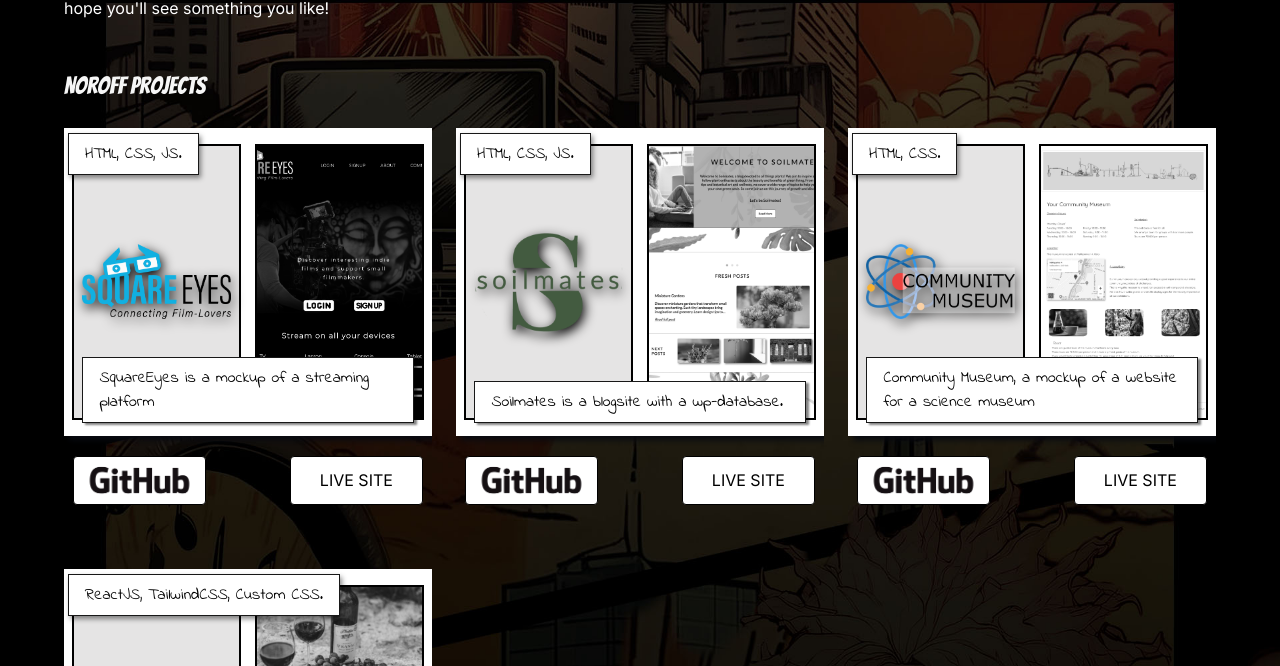
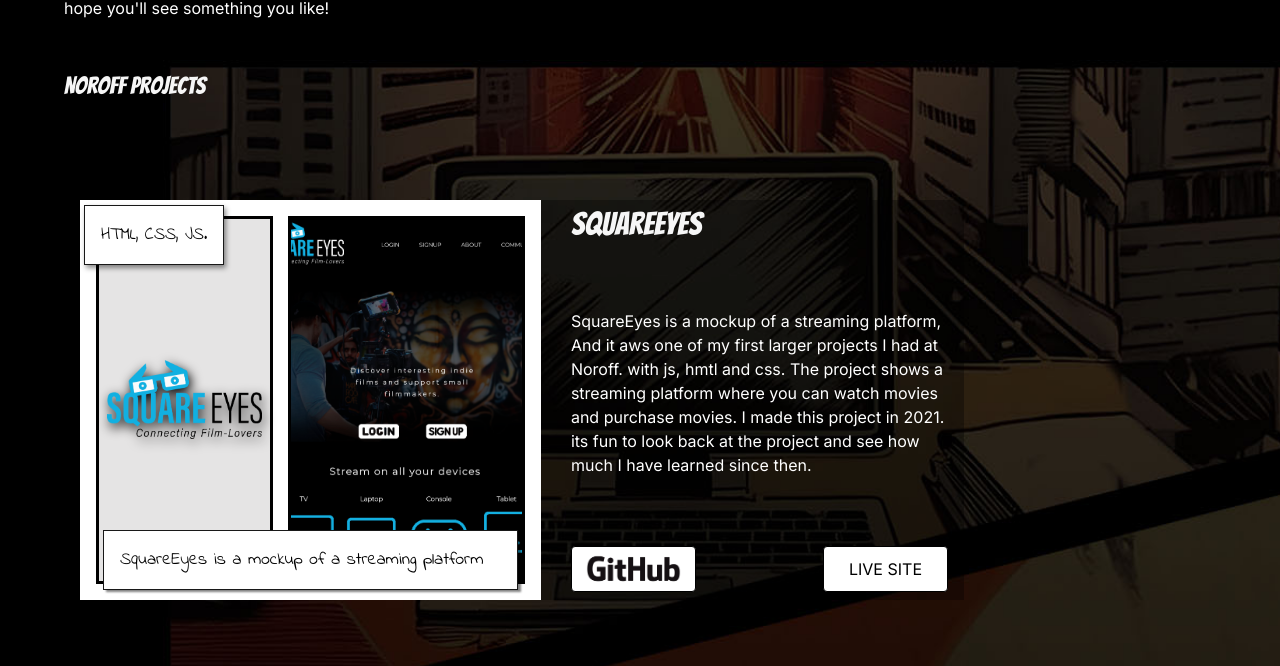
Before and after one commit to adakeita/reactportfolio, a React (Vite) app: page /projects in a window 1280 px wide. Shown: the part 249-915 px from the top of the page. Built offline with nearby package versions, Linux system fonts and the light colour scheme.

Commit message:
DESIGN PROJECTCARDS

```diff
--- a/src/Pages/Projects.jsx
+++ b/src/Pages/Projects.jsx
@@ -13,12 +13,13 @@
 			</div>
 			<section className="noroff-wrapper_project-page">
 				<h2 className="section-header_projectpage">Noroff Projects</h2>
-				<div className="tw-grid tw-grid-cols-1 sm:tw-grid-cols-2 lg:tw-grid-cols-3 tw-gap-6" role="list">
+				<div className="" role="list">
 					{projectData.map((project, index) => (
 						<ProjectCard
 							key={index}
 							title={project.title}
 							description={project.description}
+							longDescription={project.longDescription}
 							screenshotUrl={project.screenshotUrl}
 							imageUrl={project.imageUrl}
 							githubUrl={project.githubUrl}
--- a/src/components/ProjectCard/ProjectCard.css
+++ b/src/components/ProjectCard/ProjectCard.css
@@ -1,15 +1,28 @@
 .project-card-container {
+	width: 100%;
+	max-width: 900px;
+	height: 400px;
+	gap: 30px;
+	margin: 6rem 0;
+	padding: 0 1rem;
+	display: flex;
+	flex-direction: row;
+	align-items: center;
+	justify-content: space-between;
+	background: rgba(0, 0, 0, 0.333);
+}
+
+.card_project-card {
 	position: relative;
-	height: 385px;
-	max-width: 380px;
-	margin: 1rem auto;
+	height: 100%;
+	width: 55%;
+	gap: 10px;
 	overflow: hidden;
 	display: flex;
 	flex-direction: column;
-	justify-content: space-between;
 }
 
-.project-card-container p {
+.card_project-card p {
 	font-family: "Indie Flower", cursive;
 }
 
@@ -17,7 +30,7 @@
 
 .styling-wrapper_project-card {
 	width: 100%;
-	height: 80%;
+	height: 100%;
 	display: flex;
 	flex-direction: column;
 	justify-content: space-between;
@@ -27,7 +40,8 @@
 .img-section_project-card {
 	width: 100%;
 	height: 100%;
-	padding: 1rem 0.5rem;
+	padding: 1rem;
+	gap: 15px;
 	display: flex;
 	justify-content: space-between;
 	background: #ffffff;
@@ -35,13 +49,19 @@
 }
 
 .img-wrapper_project-card {
-	width: 48%;
-	height: 100%;
-	border: 2px solid #000000;
+	border: 3px solid #000000;
 	display: flex;
 	align-items: center;
 	justify-content: center;
 	background: #e5e4e4;
+}
+
+.logo-wrapper_project-card {
+	width: 45%;
+}
+
+.scr-wrapper_project-card {
+	width: 60%;
 }
 
 .img-wrapper_project-card img {
@@ -57,7 +77,6 @@
 
 .scr_project-card {
 	object-fit: cover;
-	filter: grayscale(1);
 }
 
 /*-----INFO-BOXES _IMAGE-----*/
@@ -91,13 +110,14 @@
 	border: 1px solid #181818;
 	color: black;
 	box-shadow: 2px 3px 5px rgb(0 0 0 / 45%);
-	padding: 0.5rem 1rem;
+	padding: 1rem;
 	background: #ffffff;
+	font-size: 1.1rem;
 }
 
 .desc_project-card {
 	width: 90%;
-	margin-bottom: 0.8rem;
+	margin-bottom: 0.6rem;
 	box-shadow: 3px 2px 2px rgb(0 0 0 / 49%);
 }
 
@@ -105,11 +125,32 @@
 	margin: 0;
 }
 
+/*-----divider------ */
+
+.divider_project-card {
+	width: 45%;
+	height: 100%;
+	display: flex;
+	flex-direction: column;
+	justify-content: space-between;
+}
+
+/*---- TEXT-SECTION_PROJECT-CARD  ------*/
+
+.text-section_project-card {
+	width: 100%;
+	display: flex;
+	flex-direction: column;
+}
+
+.title_project-card {
+	font-size: 2rem;
+}
+
 /*-----LINKS-SECTION-----*/
 
 .link-wrapper_project-card {
-	width: 95%;
-	margin: 0 auto;
+	margin: 0;
 }
 
 .links_project-card {
@@ -119,7 +160,7 @@
 }
 
 .project-link {
-	width: 38%;
+	width: 125px;
 	display: flex;
 	align-items: center;
 	justify-content: center;
@@ -166,8 +207,5 @@
 }
 
 @media screen and (max-width: 768px) {
-	.project-card-container {
-		width: 100%;
-		max-width: 350px;
-	}
+
 }
--- a/src/components/ProjectCard/ProjectCard.jsx
+++ b/src/components/ProjectCard/ProjectCard.jsx
@@ -1,40 +1,89 @@
-import PropTypes from 'prop-types';
+import PropTypes from "prop-types";
 import GitHub from "../../assets/outside-logos/github-black.png";
 import GitHubWhite from "../../assets/outside-logos/github-white.png";
-import './ProjectCard.css';
+import "./ProjectCard.css";
 
-const ProjectCard = ({ title, description, screenshotUrl, imageUrl, githubUrl, liveUrl, stack }) => {
+const ProjectCard = ({
+  title,
+  description,
+  longDescription,
+  screenshotUrl,
+  imageUrl,
+  githubUrl,
+  liveUrl,
+  stack,
+}) => {
   return (
     <article className="project-card-container">
+      <div className="card_project-card">
         <div className="styling-wrapper_project-card">
           <div className="img-section_project-card">
             <figure className="img-wrapper_project-card logo-wrapper_project-card">
-                        <img className='logo_project-card' src={imageUrl} alt={`${title} logo`} />
+              <img
+                className="logo_project-card"
+                src={imageUrl}
+                alt={`${title} logo`}
+              />
             </figure>
-                    <figure className="img-wrapper_project-card scr-wrapper_project-card">
-                        <img className='scr_project-card' src={screenshotUrl} alt={`${title} screenshot`} />
+            <figure className="img-wrapper_project-card     scr-wrapper_project-card">
+              <img
+                className="scr_project-card"
+                src={screenshotUrl}
+                alt={`${title} screenshot`}
+              />
             </figure>
           </div>
           <div className="info-section_project-card">
             <div className="tech-wrapper_project-card info-text-wrapper_project-card">
               <p className="stack_project-card">{stack}</p>
             </div>
-                    <div className="desc-wrapper_project-card info-text-wrapper_project-card">
+            <div className="desc-wrapper_project-card                     info-text-wrapper_project-card">
               <p className="desc_project-card">{description}</p>
             </div>
           </div>
         </div>
+      </div>
+      <div className="divider_project-card">
+        <div className="project-header_project-card">
+          <h3 className="title_project-card">{title}</h3>
+        </div>
+        <section className="text-section_project-card">
+          <div className="long-text_project-card">
+            <p className="long-desc_project-card">{longDescription}</p>
+          </div>
+        </section>
         <div className="link-wrapper_project-card">
           <div className="links_project-card">
-                    <a href={githubUrl} className="project-link" target="_blank" rel="noopener noreferrer" aria-label={`GitHub repository for ${title}`}>
-                        <img src={GitHub} alt="GitHub logo black" className="github-logo github-logo-black" />
-                        <img src={GitHubWhite} alt="GitHub logo white" className="github-logo github-logo-white" />
+            <a
+              href={githubUrl}
+              className="project-link"
+              target="_blank"
+              rel="noopener noreferrer"
+              aria-label={`GitHub repository for ${title}`}
+            >
+              <img
+                src={GitHub}
+                alt="GitHub logo black"
+                className="github-logo github-logo-black"
+              />
+              <img
+                src={GitHubWhite}
+                alt="GitHub logo white"
+                className="github-logo github-logo-white"
+              />
             </a>
             {liveUrl && (
-                        <a href={liveUrl} className="project-link" target="_blank" rel="noopener noreferrer" aria-label={`Live site for ${title}`}>
+              <a
+                href={liveUrl}
+                className="project-link"
+                target="_blank"
+                rel="noopener noreferrer"
+                aria-label={`Live site for ${title}`}
+              >
                 Live Site
               </a>
             )}
+          </div>
         </div>
       </div>
     </article>
--- a/src/data/projectData.js
+++ b/src/data/projectData.js
@@ -10,7 +10,10 @@
 const projectData = [
   {
     title: "SquareEyes",
+    year: "2022",
     description: "SquareEyes is a mockup of a streaming platform",
+    longDescription:
+      "SquareEyes is a mockup of a streaming platform, And it aws one of my first larger projects I had at Noroff. with js, hmtl and css. The project shows a streaming platform where you can watch movies and purchase movies. I made this project in 2021. its fun to look back at the project and see how much I have learned since then.",
     screenshotUrl: screenshotSquareEyes,
     imageUrl: logoWhiteBlue,
     githubUrl: "https://github.com/adakeita/squareeyes",
@@ -19,17 +22,24 @@
   },
   {
     title: "Soilmates",
+    year: "2023",
     description: "Soilmates is a blogsite with a wp-database.",
+    longDescription:
+      "Soilmates is a plant-blogsite with a wp-database. The project was made with HTML, CSS and JS and is using wordpress as its cms. Soilmates was my first year exam and I have to say I'm very happy with how it turned out. I learned a lot about headless cms's and how to use them in a project.",
     screenshotUrl: screenshotSoilmates,
     imageUrl: soilmatesLogo,
-		githubUrl: "https://github.com/Noroff-FEU-Assignments/project-exam-1-adakeita",
+    githubUrl:
+      "https://github.com/Noroff-FEU-Assignments/project-exam-1-adakeita",
     liveUrl: "https://noroffsoilmates.vercel.app/",
     stack: "HTML, CSS, JS.",
   },
 
   {
     title: "Museum",
+    year: "2022",
     description: "Community Museum, a mockup of a website for a science museum",
+    longDescription:
+      "Community Museum is a mockup of a website for a science museum geared towards are smallest scientists. The project was made with HTML and CSS. since it was for a museum it was extra important to make the site accessible and easy to navigate.",
     screenshotUrl: screenshotMuseum,
     imageUrl: logoMuseum,
     githubUrl: "https://github.com/adakeita/communitymuseum",
@@ -39,13 +49,57 @@
 
   {
     title: "GoingTwice",
+    year: "2023",
     description: "GoingTwice, an auction mockup for preloved items",
+    longDescription:
+      "GoingTwice is a mockup of an auction site for preloved items. The project was made with ReactJS and TailwindCSS in addition to custom CSS. I learned a lot about ReactJS and TailwindCSS while making this project.",
     screenshotUrl: goingScreenshot,
     imageUrl: goingLogo,
     githubUrl: "https://github.com/adakeita/",
     liveUrl: "https://goingtwice.netlify.app/",
     stack: "ReactJS, TailwindCSS, Custom CSS.",
   },
+
+  {
+	title: "Holidaze",
+	year: "2024",
+	description: "Holidaze is a mockup of a booking site for hotels",
+	longDescription:
+	  "Holidaze is a mockup of a booking site for hotels. The project was made with ReactJS and TailwindCSS in addition to custom CSS. I learned a lot about ReactJS and TailwindCSS while making this project.",
+	screenshotUrl: goingScreenshot,
+	imageUrl: goingLogo,
+	githubUrl: "",
+	liveUrl: "",
+	stack: "ReactJS, TailwindCSS, Custom CSS.",
+  },
+
+  {
+	title: "BuyTheWay",
+	year: "2024",
+	description: "BuyTheWay is a mockup of a webshop",
+	longDescription:
+	  "BuyTheWay is a mockup of a webshop. The project was made with ReactJS and TailwindCSS in addition to custom CSS. I learned a lot about ReactJS and TailwindCSS while making this project.",
+	screenshotUrl: goingScreenshot,
+	imageUrl: goingLogo,
+	githubUrl: "",
+	liveUrl: "",
+	stack: "ReactJS, TailwindCSS, Custom CSS.",
+  },
+
+  {
+	title: "Portfolio",
+	year: "2024",
+	description: "Portfolio is my actual portfolio",
+	longDescription:
+	  "Portfolio is my actual portfolio. You're on it right now! The design was done mostly in figma, and some of it just in my head. Its a stright up vanilla react project with some custom css. I'm very happy with how it turned out and how is shows my personality. Hope you like it too!",
+	screenshotUrl: goingScreenshot,
+	imageUrl: goingLogo,
+	githubUrl: "",
+	liveUrl: "",
+	stack: "ReactJS, TailwindCSS, Custom CSS.",
+  },
+
+
 ];
 
 export default projectData;
```
Lines whose indentation alone changed are shown as unchanged.
